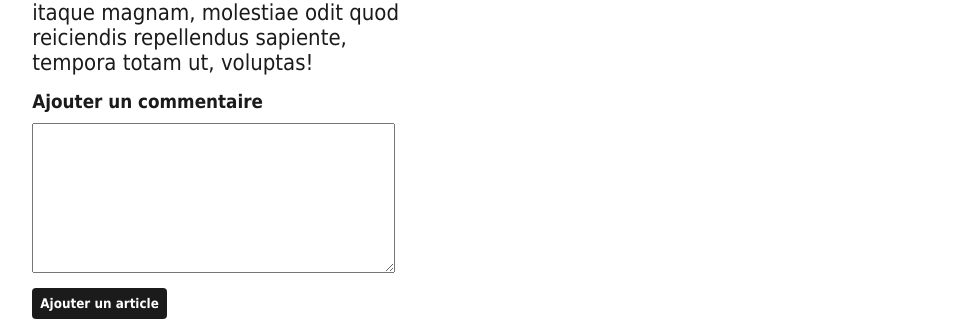
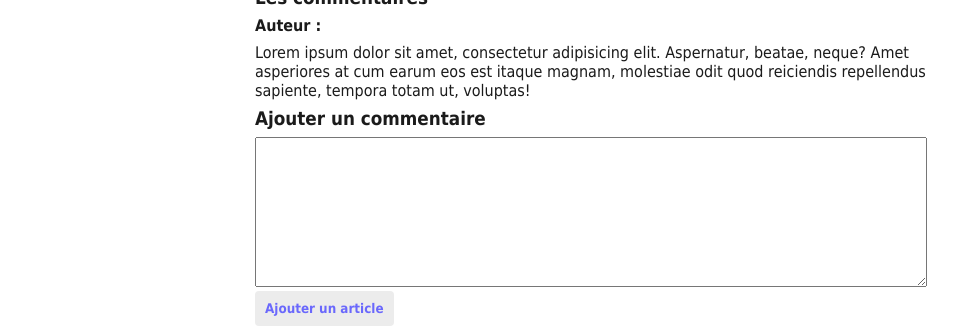
Before and after one commit to PieroNr/PHP-W3, a PHP site: page / in a window 1280 px wide. Shown: the part 638-974 px from the top of the page, without its empty margins (49-1007 px from the left). Run offline with PHP 8.4, Linux system fonts and the light colour scheme.

Commit message:
fixed index

```diff
--- a/index.php
+++ b/index.php
@@ -2,31 +2,48 @@
 <html lang="fr">
     <head>
         <meta charset="UTF-8">
-    <meta name="viewport"
-          content="width=device-width, user-scalable=no, initial-scale=1.0, maximum-scale=1.0, minimum-scale=1.0">
+        <meta name="viewport" content="width=device-width, user-scalable=no, initial-scale=1.0, maximum-scale=1.0, minimum-scale=1.0">
         <meta http-equiv="X-UA-Compatible" content="ie=edge">
         <title>Accueil</title>
         <link rel="stylesheet" href="src/assets/css/app.css">
-    <link rel="stylesheet" href="src/assets/css/post.css">
     </head>
     <body>
+        <nav class="w-100 nav bg-primary">
+            <ul class="d-flex a-i-center">
+                <li class="px-3">
+                    <a class="d-flex a-i-center" style="opacity: 1;" href="index.php">
+                        <img style="width: 40px;" src="src/assets/img/logo.png" alt="logo">
+                        <h1>WRIT.OR</h1>
+                    </a>
+                </li>
+                <li class="px-3"><a class="active" href="index.php">Home</a></li>
+                <li class="px-3"><a href="">Account</a></li>
+                <li class="px-3"><a  href="users.php">Users</a></li>
+                <li class="px-3 ms-auto">
+                    <button class="btn">Log in</button>
+                </li>
+                <li class="px-3">
+                    <button class="btn btn-secondary">Sign in</button>
+                </li>
+            </ul>
+        </nav>
         <div class="container">
-    <div class="post bg-secondary">
+            <div class="post px-3 bg-secondary">
                 <h2><strong>Exemple post title</strong></h2>
                 <p>Ecrit par : nom de la personne <br/> Le : jj/mm/aaaa à hh:min</p>
-        <img alt=""
-             src="https://images.unsplash.com/photo-1494253109108-2e30c049369b?ixlib=rb-1.2.1&ixid=MnwxMjA3fDB8MHxzZWFyY2h8N3x8cmFuZG9tfGVufDB8fDB8fA%3D%3D&w=1000&q=80"/>
+                <img alt="" src="https://images.unsplash.com/photo-1494253109108-2e30c049369b?ixlib=rb-1.2.1&ixid=MnwxMjA3fDB8MHxzZWFyY2h8N3x8cmFuZG9tfGVufDB8fDB8fA%3D%3D&w=1000&q=80"/>
                 <p>Description du texte</p>
             </div>
-    <div class="add-comments">
+            <div class="comments px-3">
                 <h3>Les commentaires</h3>
-        <h4>Auteur : </h4>
+                <h4>Auteur :</h4>
                 <p>Lorem ipsum dolor sit amet, consectetur adipisicing elit. Aspernatur, beatae, neque? Amet asperiores at cum
                     earum eos est itaque magnam, molestiae odit quod reiciendis repellendus sapiente, tempora totam ut,
-            voluptas!</p>
+                    voluptas!
+                </p>
                 <h3>Ajouter un commentaire</h3>
-        <textarea name="commentaire" id="input1" class="inputTextArea" rows="4" cols="48"></textarea>
-        <button class="btn">Ajouter un article</button>
+                <textarea name="commentaire" id="input1" class="w-100" rows="4" cols="48"></textarea>
+                <button class="btn btn-secondary">Ajouter un article</button>
             </div>
         </div>
     </body>
--- a/src/assets/css/app.css
+++ b/src/assets/css/app.css
@@ -3,6 +3,7 @@
 @import "button.css";
 @import "theme.css";
 @import "nav.css";
+@import "post.css";
 @import "alert.css";
 
 /* ========================
@@ -30,7 +31,13 @@ a, a:hover{
     color: #1b1b1b;
    text-decoration: none;
 }
-
+a.active{
+    opacity: 1 !important;
+}
 h1{
     font-weight: bolder;
 }
+h2,h3, h4{
+    margin-top: .5rem;
+    margin-bottom: .5rem;
+}
--- a/src/assets/css/post.css
+++ b/src/assets/css/post.css
@@ -1,16 +1,7 @@
-.container {
-    width: 55%;
-
+.post, .comments{
+    width: 60%;
+    margin: auto;
 }
-
-.post{
-    padding: 3%;
-}
-
-.add-comments{
-    padding: 3%;
-}
-
 
 
 
@@ -52,10 +43,3 @@
  .add-comments button{
      display: block
  }
-
- .btn{
-     color:white;
-     background: #1B1B1B;
-     border: none;
-     margin-top: 2%;
- }
--- a/users.php
+++ b/users.php
@@ -17,7 +17,7 @@
                 </li>
                 <li class="px-3"><a href="index.php">Home</a></li>
                 <li class="px-3"><a href="">Account</a></li>
-                <li class="px-3"><a href="users.php">Users</a></li>
+                <li class="px-3"><a class="active" href="users.php">Users</a></li>
                 <li class="px-3 ms-auto">
                     <button class="btn">Log in</button>
                 </li>
```
Lines whose indentation alone changed are shown as unchanged.
